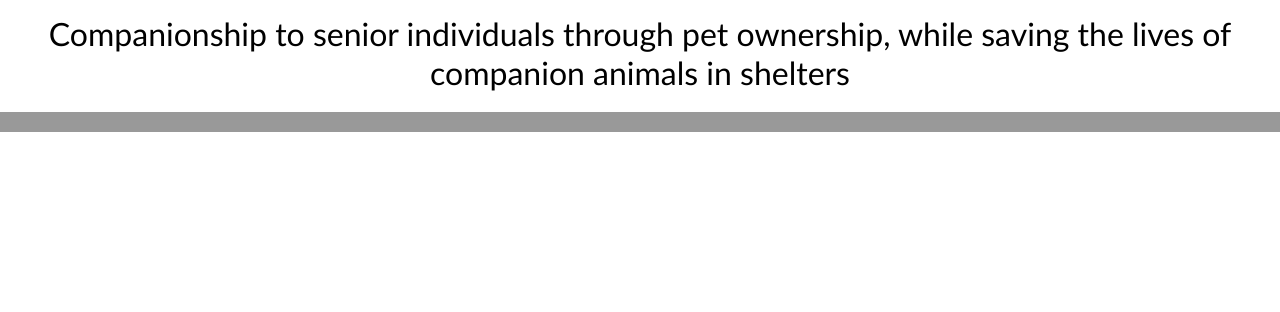
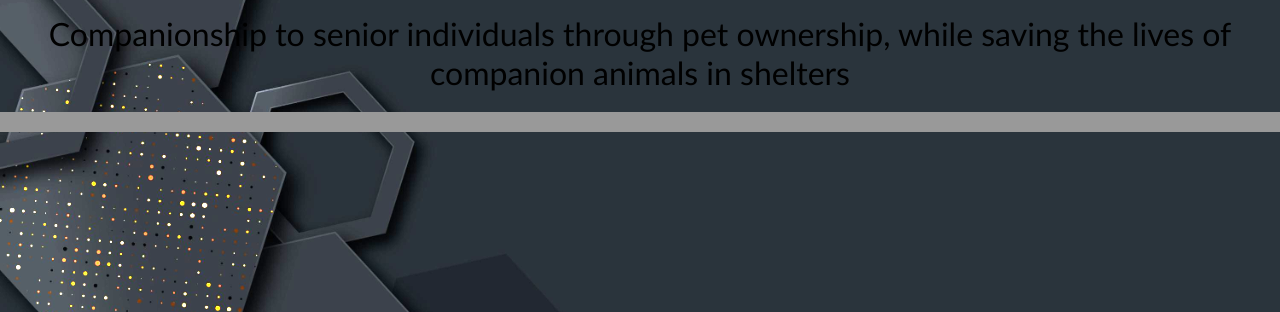
Before and after one commit to Satyamg111/Pet-Portal, a plain HTML site: page about.html in a window 1280 px wide. Shown: the part 488-800 px from the top of the page. Drawn offline with Linux system fonts and the light colour scheme; the site is published under a folder, as on GitHub Pages, so addresses that start at the root find nothing.

Commit message:
backgroud-change

```diff
--- a/style/nav-style.css
+++ b/style/nav-style.css
@@ -1,7 +1,7 @@
 body{
     font-family: 'Gill Sans', 'Gill Sans MT', Calibri, 'Trebuchet MS', sans-serif;
     scroll-behavior: smooth;
-    background: white url('/img/back1.jpg');
+    background: white url('../img/back1.jpg');
     background-size: cover;
     background-repeat: no-repeat;
     background-attachment: fixed;
```
Also changed, not shown: index.html (+2 -2 lines), img/search.png (deleted).
